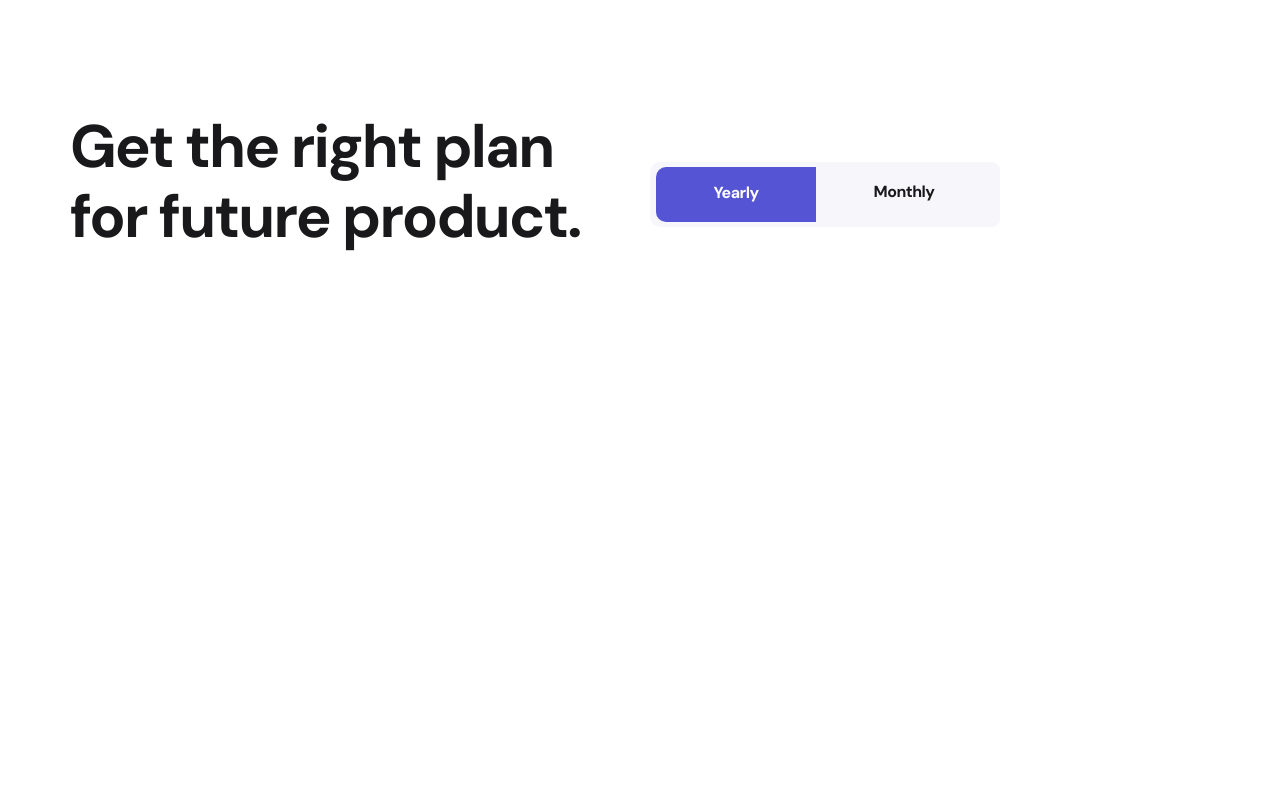
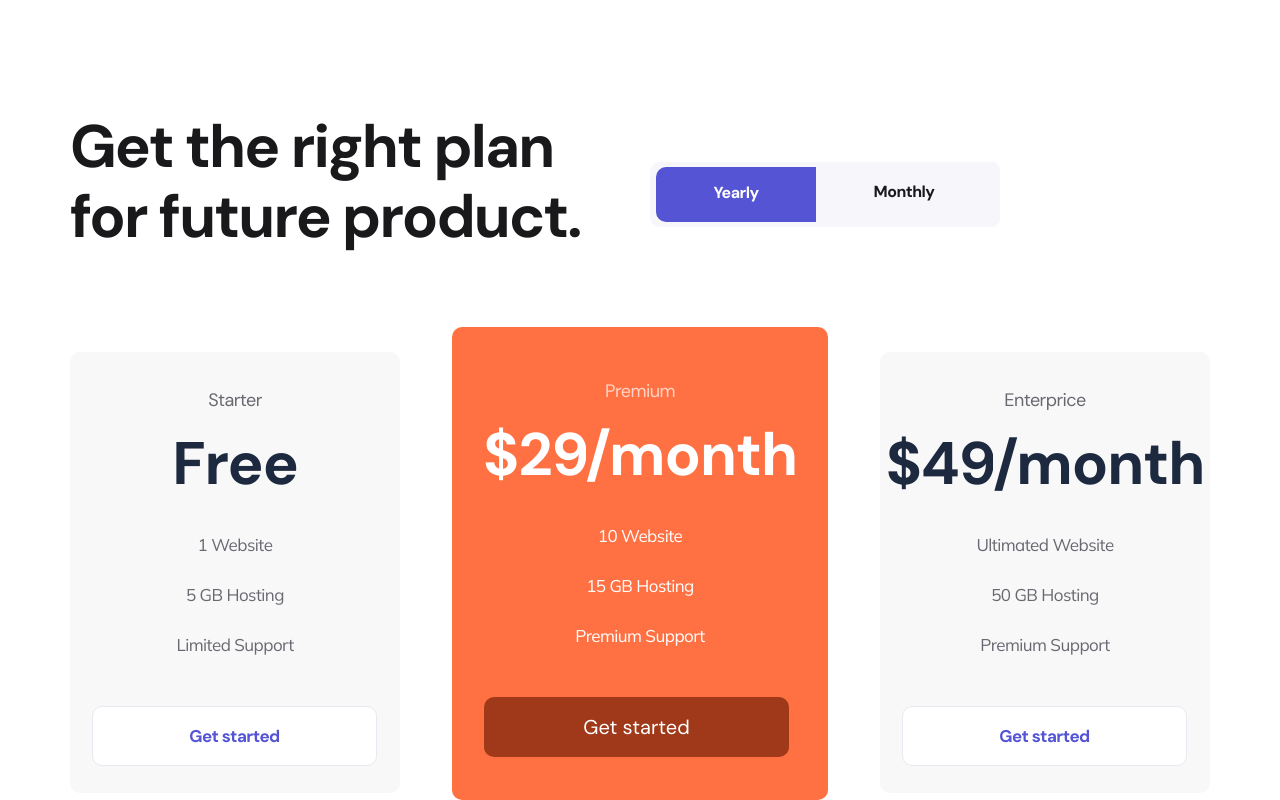
Before and after one commit to OsmanChakhkiev/Git_Project, a plain HTML site: page index.html in a window 1280 px wide. Shown: the part 2806-3606 px from the top of the page. Before the commit the page ends 3580 px from the top, so only its background shows below. Drawn offline with Linux system fonts and the light colour scheme.

Commit message:
feat: add price section in html file with styles

```diff
--- a/index.html
+++ b/index.html
@@ -125,5 +125,47 @@
                     </div>
                 </div>
             </section>
+            <!-- Section "Price" -->
+            <section class="price">
+                <div class="container">
+                    <div class="price__block">
+                        <p>Starter</p>
+                        <h1>Free</h1>
+                        <div class="price-info">
+                            <h2>1 Website<h2>
+                            <h3>5 GB Hosting</h3>
+                            <h4>Limited Support</h4>
+                        </div>
+                        <div class="key-block">
+                            <a href="#">Get started</a>
+                        </div>
+                    </div>
+                    <div class="price__block2">
+                        <p>Premium</p>
+                        <h1>$29<mark>/month</mark></h1>
+                        <div class="price__info">
+                            <h2>10 Website<h2>
+                            <h3>15 GB Hosting</h3>
+                            <h4>Premium Support</h4>
+                        </div>
+                        <div class="key-block">
+                            <a href="#">Get started</a>
+                        </div>
+                    </div>
+                    <div class="price__block">
+                        <p>Enterprice</p>
+                        <h1>$49<mark>/month</mark></h1>
+                        <div class="price-info">
+                            <h2>Ultimated Website<h2>
+                            <h3>50 GB Hosting</h3>
+                            <h4>Premium Support</h4>
+                        </div>
+                        <div class="key-block">
+                            <a href="#">Get started</a>
+                        </div>
+                    </div>
+                </div>
+            </section>
+        </main>
     </body>
 </html>
--- a/styles/styles.css
+++ b/styles/styles.css
@@ -415,3 +415,155 @@ body {
         margin-top: 11px;
         color: #19191B;
     }
+
+
+
+
+
+
+
+
+
+    /*Section class "Price"*/
+.price {
+    margin-top: 100px;
+}
+
+.price
+    .container {
+        display: flex;
+        justify-content: space-between;
+    }
+
+
+.price__block {
+    height: 441px;
+    width: 330px;
+    border-radius: 10px;
+    background: #F8F8F8;
+    font-family: 'DM Sans';
+}
+
+.price__block p {
+    font-size: 18px;
+    font-weight: 400;
+    line-height: 28px;
+    letter-spacing: -0.5627369284629822px;
+    text-align: center;
+    color: #696871;
+    margin-top: 34px;
+}
+
+.price__block h1 {
+    font-style: normal;
+    font-weight: 700;
+    font-size: 60px;
+    line-height: 56px;
+    text-align: center;
+    letter-spacing: -1.03448px;
+    color: #1D293F;
+    margin-top: 22px;
+}
+
+.price__block h1 mark {
+    background-color: #F8F8F8;
+    color: #1D293F;
+}
+
+.price__block
+    .price-info {
+        font-family: 'Mulish';
+        font-style: normal;
+        font-weight: 400;
+        font-size: 17px;
+        line-height: 50px;
+        text-align: center;
+        letter-spacing: -0.531474px;
+        color: #696871;
+        margin-top: 28px;
+    }
+
+.price__block
+    .key-block{
+        height: 60px;
+        width: 285px;
+        position: absolute;
+        background: #FFFFFF;
+        border: 1px solid #EAE9F2;
+        border-radius: 10px;
+        font-weight: 700;
+        font-size: 17px;
+        line-height: 22px;
+        letter-spacing: -0.531474px;
+        color: #5454D4;
+        display: flex;
+        align-items: center;
+        justify-content: center;
+        margin-left: 22px;
+        margin-top: 36px;
+    }
+
+
+.price__block2 {
+    width: 376px;
+    height: 473px;
+    border-radius: 10px;
+    background: #FF7143;
+    font-family: 'DM Sans';
+    font-style: normal;
+    margin-top: -25px;
+}
+
+.price__block2 p {
+    margin-top: 50px;
+    font-weight: 400;
+    font-size: 18px;
+    font-family: 'DM Sans';
+    line-height: 28px;
+    text-align: center;
+    letter-spacing: -0.562737px;
+    color: rgba(255, 255, 255, 0.7);
+}
+
+.price__block2 h1 {
+    font-style: normal;
+    font-weight: 700;
+    font-size: 60px;
+    line-height: 56px;
+    text-align: center;
+    letter-spacing: -1.03448px;
+    margin-top: 22px;
+    color: #FFFFFF;
+}
+
+.price__block2 h1 mark {
+    background-color: #FF7143;
+    color: #FFFFFF;
+}
+
+.price__block2
+    .price__info {
+    color: #FFFFFF;
+    text-align: center;
+    margin-top: 28px;
+    font-family: 'Mulish';
+    font-weight: 400;
+    font-size: 17px;
+    line-height: 50px;
+    text-align: center;
+    letter-spacing: -0.531474px;
+}
+
+.price__block2
+    .key-block {
+        height: 60px;
+        width: 305px;
+        border-radius: 10px;
+        background: #9F3919;
+        color: #FFFFFF;
+        display: flex;
+        align-items: center;
+        justify-content: center;
+        margin-left: 32px;
+        margin-top: 36px;
+    }
```
Lines whose indentation alone changed are shown as unchanged.
